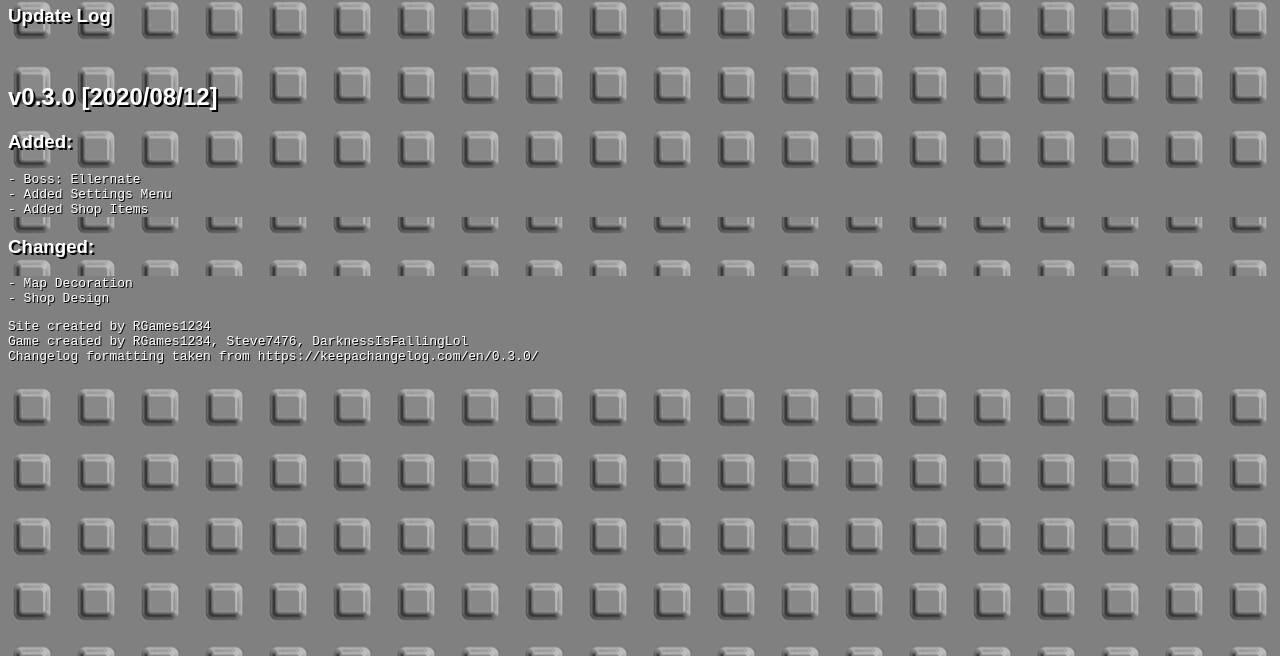
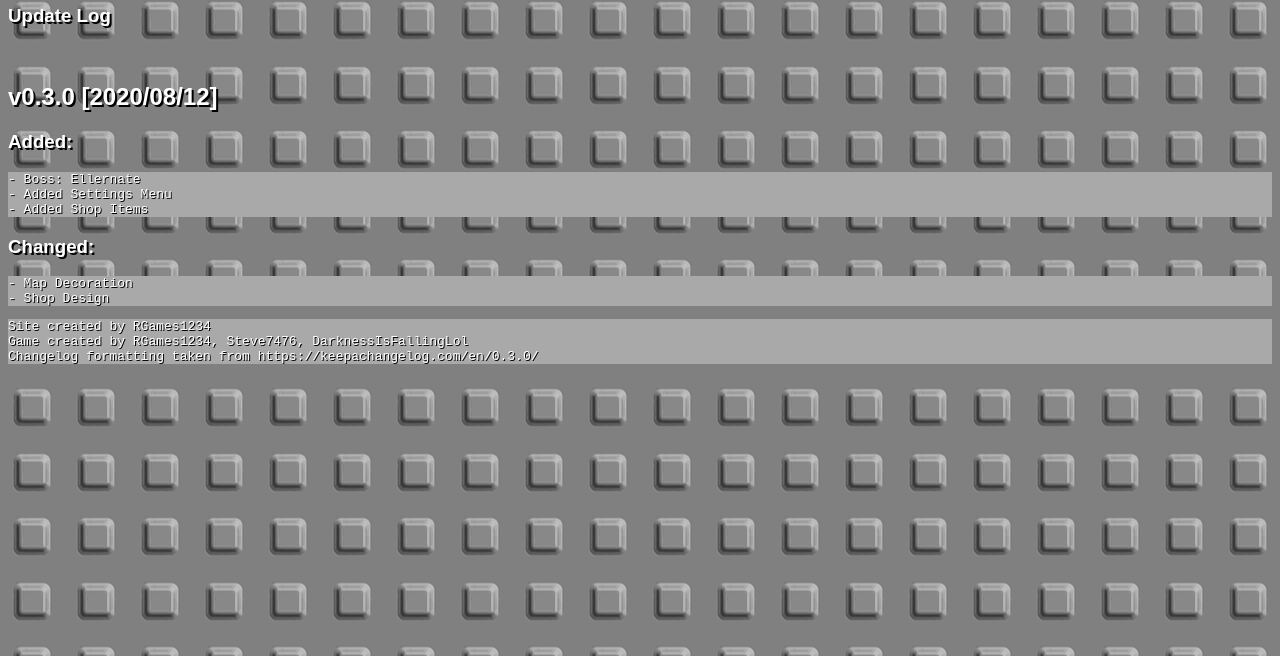
Before and after one commit to RGamesGitHub/rgamesgithub.github.io, a plain HTML site: page index.html in a window 1280 px wide. Shown: the part 144-800 px from the top of the page. Drawn offline with Linux system fonts and the light colour scheme.

Commit message:
Update style.css

```diff
--- a/style.css
+++ b/style.css
@@ -23,5 +23,5 @@ body {
     color: white;
     font-family: monospace;
     text-shadow: 1px 1px black;
-    background-color: grey;
+    background-color: darkgray;
   }
```
